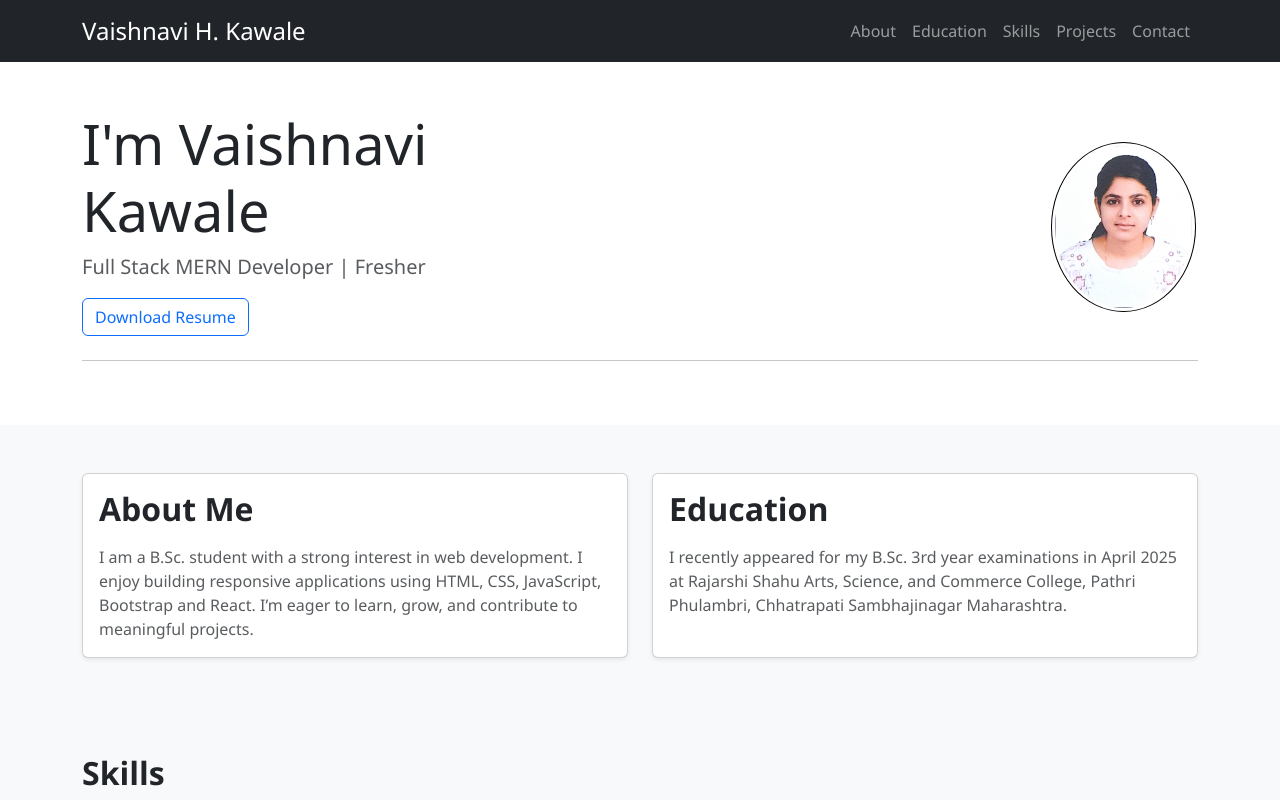
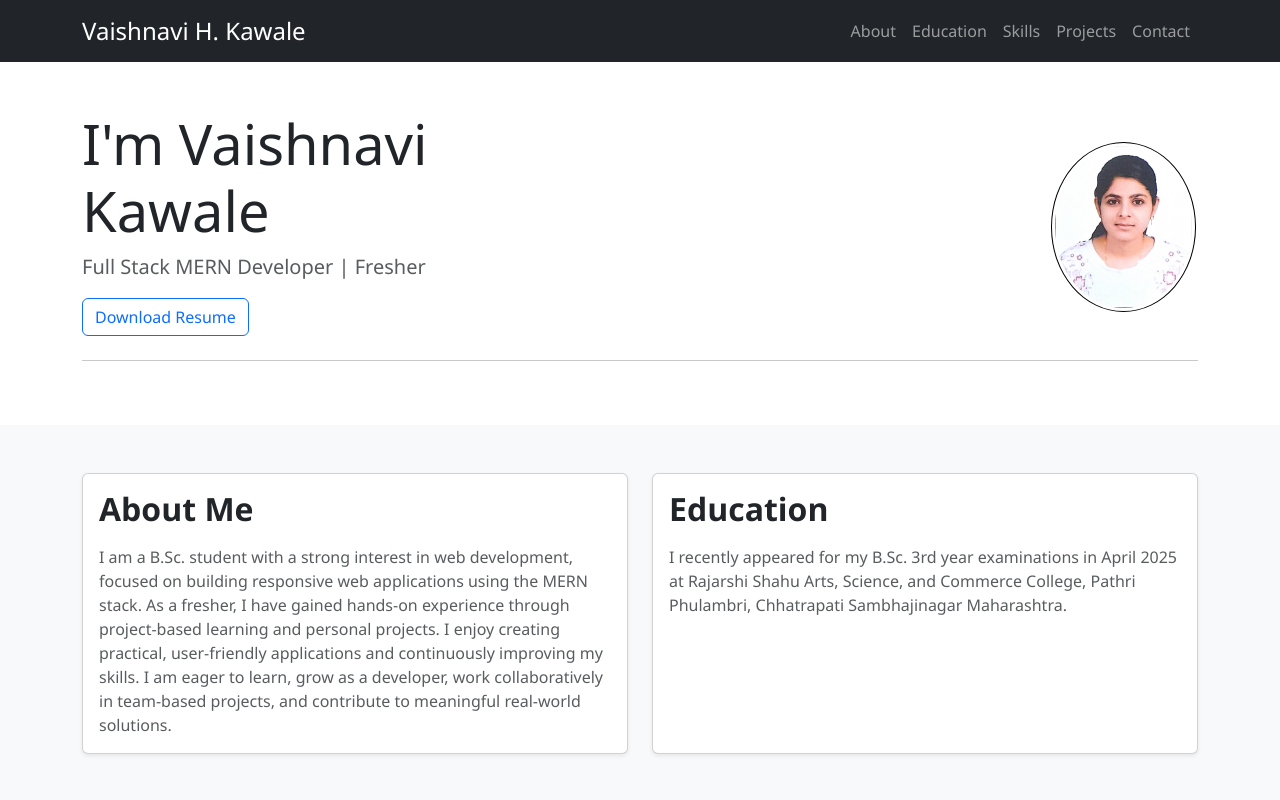
Before and after one commit to vais2004/vaishhh_kawale, a React (Create React App) app: page / in a window 1280 px wide. Shown: the top 800 px of the page. Built offline with nearby package versions, Linux system fonts and the light colour scheme.

Commit message:
Revise personal description in About Me section
Updated personal description to emphasize focus on the MERN stack and hands-on experience.

```diff
--- a/src/App.js
+++ b/src/App.js
@@ -93,10 +93,12 @@ export default function App() {
                   <div className="card-body">
                     <h2 className="card-title mb-3">About Me</h2>
                     <p className="card-text text-muted">
-                      I am a B.Sc. student with a strong interest in web
-                      development. I enjoy building responsive applications
-                      using HTML, CSS, JavaScript, Bootstrap and React. I’m eager to
-                      learn, grow, and contribute to meaningful projects.
+                      I am a B.Sc. student with a strong interest in web development, focused on building
+responsive web applications using the MERN stack. As a fresher, I have gained
+hands-on experience through project-based learning and personal projects. I enjoy
+creating practical, user-friendly applications and continuously improving my skills.
+I am eager to learn, grow as a developer, work collaboratively in team-based projects, and contribute
+to meaningful real-world solutions.
                     </p>
                   </div>
                 </div>
```
